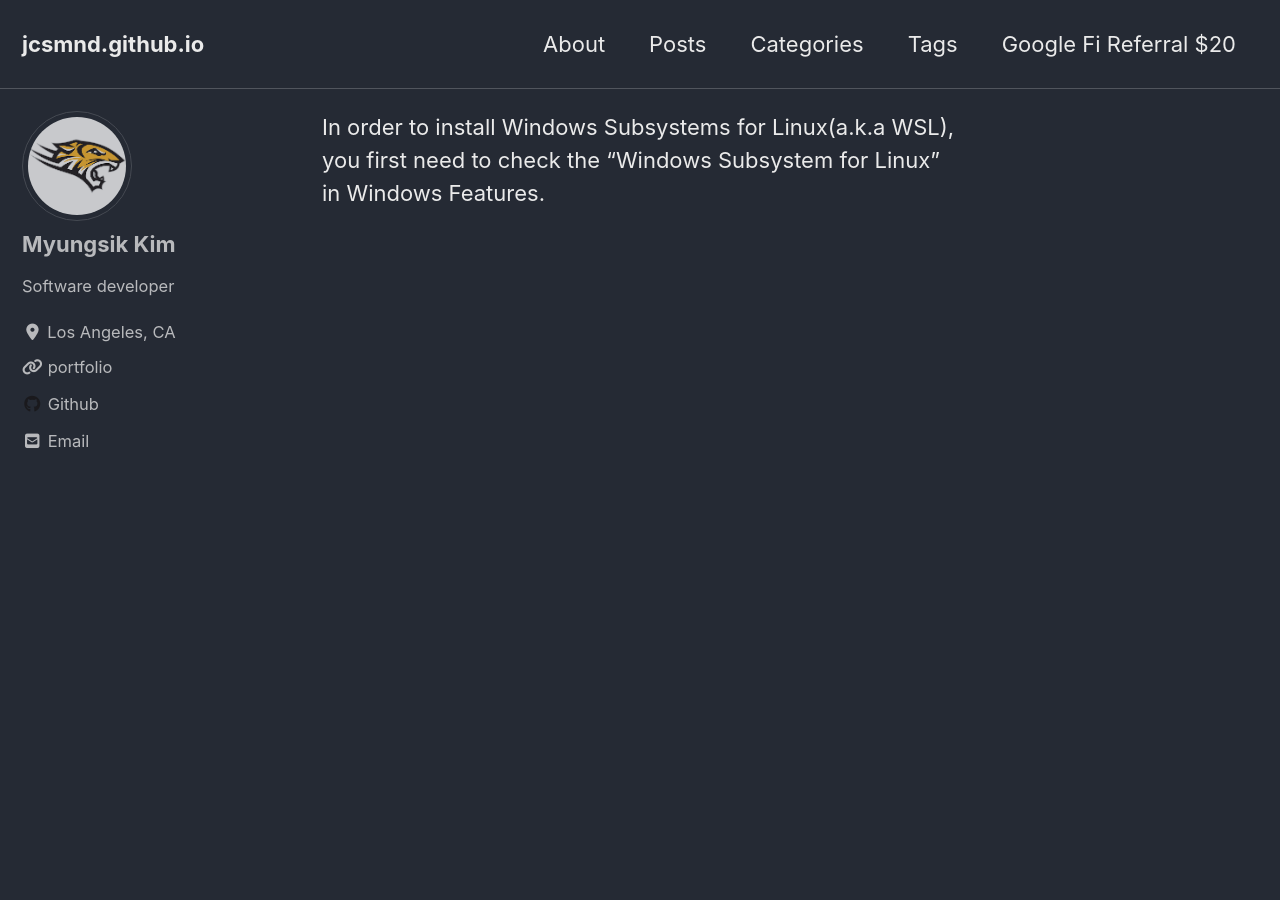
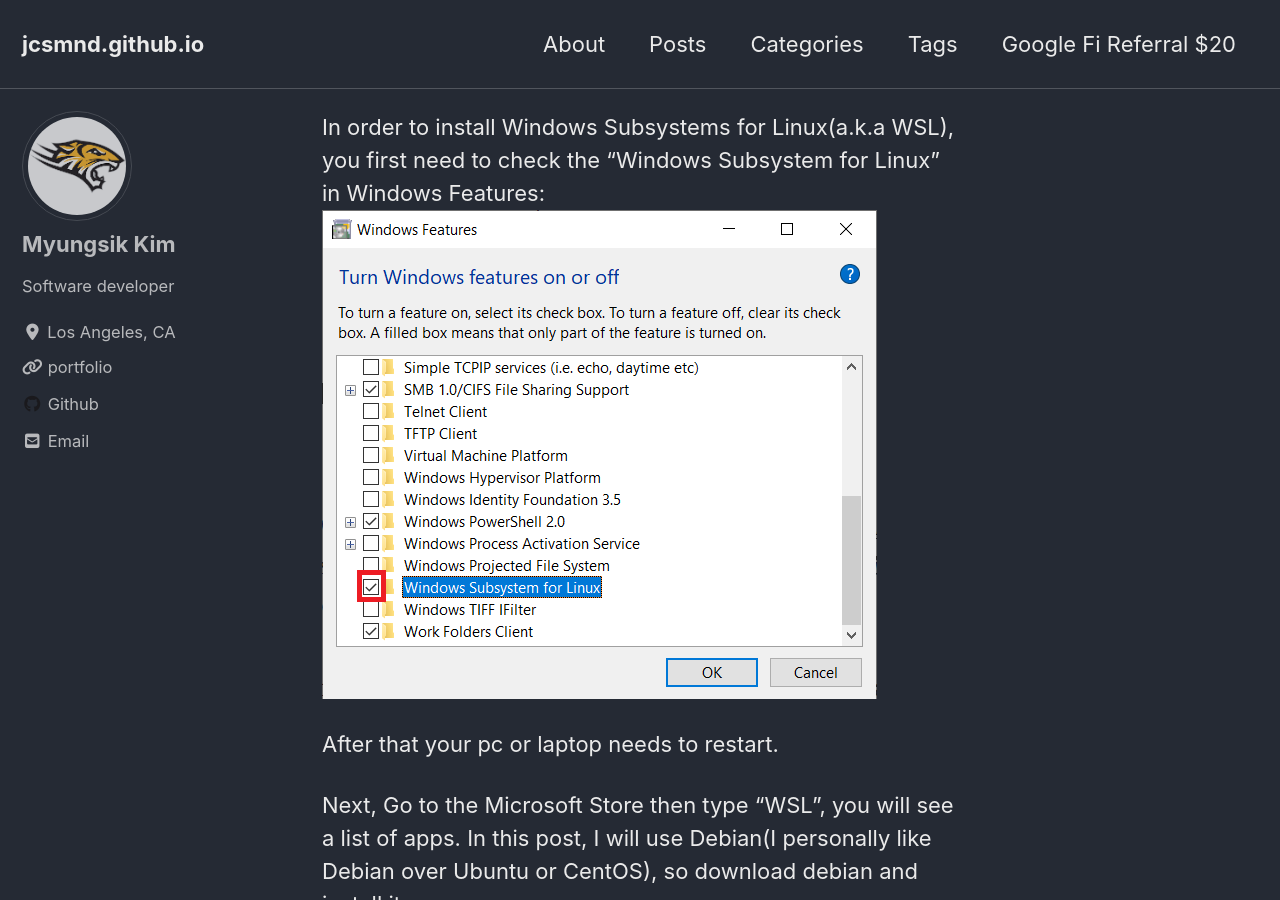
Before and after one commit to jcsmnd/jcsmnd.github.io_inactive, a Jekyll site: the page built from _posts/2020-06-25-Windows-Subsystems-for-Linux(WSL1).md, in a window 1280 px wide and 900 px high. Built offline with Jekyll 4.4.1, drawn with Linux system fonts in a browser that asks for light colours; cached includes are drawn as plain includes; nearby versions of some CDN libraries; some of the changed text lies outside the part shown.

Commit message:
draft 02

```diff
--- a/_posts/2020-06-25-Windows-Subsystems-for-Linux(WSL1).md
+++ b/_posts/2020-06-25-Windows-Subsystems-for-Linux(WSL1).md
@@ -14,6 +14,12 @@ defaults:
       share: true
       related: true
 ---
-In order to install Windows Subsystems for Linux(a.k.a WSL), you first need to check the "Windows Subsystem for Linux" in Windows Features.
+In order to install Windows Subsystems for Linux(a.k.a WSL), you first need to check the "Windows Subsystem for Linux" in Windows Features:
+![Windows Features](/assets/images/posts/2020-06-25/01.png)
+
+After that your pc or laptop needs to restart.
+
+Next, Go to the Microsoft Store then type "WSL", you will see a list of apps. In this post, I will use Debian(I personally like Debian over Ubuntu or CentOS), so download debian and install it:
+![Windows Features](/assets/images/posts/2020-06-25/02.png)
 
 <!--- Author: Myungsik Kim -->
```
